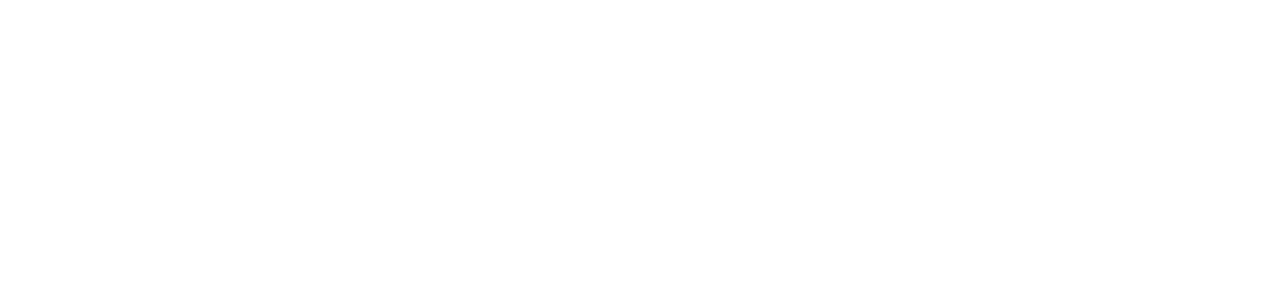
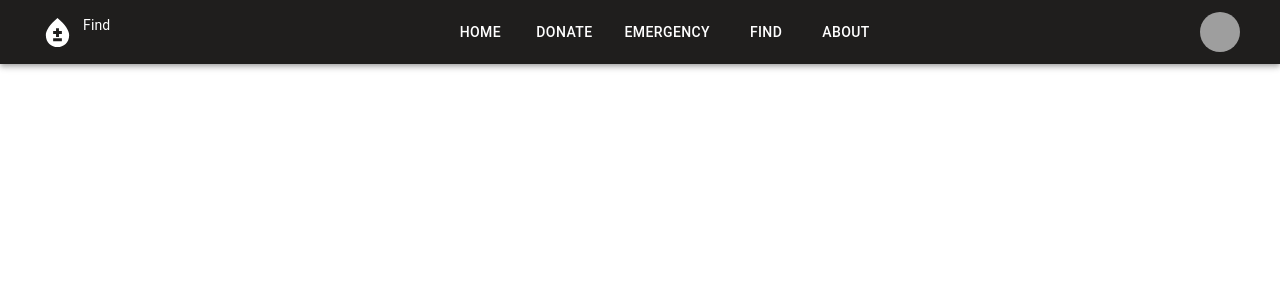
Before and after one commit to sakshyambanjade/GIVE-ME-BLOOD, a React (Create React App) app in the folder client/client/: page /find in a window 1280 px wide. Before the commit this address had no page. Shown: the top 300 px of the page. Built offline with nearby package versions, Linux system fonts and the light colour scheme; grey boxes are pictures that could not be loaded.

Commit message:
navbar changes

```diff
--- a/client/client/src/App.js
+++ b/client/client/src/App.js
@@ -14,10 +14,10 @@
     <Route path="/login" element={<SignInSide/>}/>
     <Route path="/signup" element={<SignIn/>}/>
     <Route path="/" element={<Home/>}/>
-    <Route path="/find " element={<Find/>}/>
-    <Route path="/donate " element={<Donate/>}/>
     <Route path="/about" element={<About/>}/>
     <Route path="/emergency" element={<Emergency/>}/>
+   <Route path="/donate" element={<Donate/>}/>
+   <Route path="/find" element={<Find/>}/>
  </Routes>
    </>
   );
--- a/client/client/src/Components/Navbar.jsx
+++ b/client/client/src/Components/Navbar.jsx
@@ -1,4 +1,4 @@
-import * as React from 'react';
+import React from 'react';
 import AppBar from '@mui/material/AppBar';
 import Box from '@mui/material/Box';
 import Toolbar from '@mui/material/Toolbar';
@@ -12,13 +12,16 @@
 import Tooltip from '@mui/material/Tooltip';
 import MenuItem from '@mui/material/MenuItem';
 import BloodtypeIcon from '@mui/icons-material/Bloodtype';
+import { Link, useLocation } from 'react-router-dom';
 
-const pages = ['Home', 'Donate', 'Emergency','Find','About'];
+const pages = ['Home', 'Donate', 'Emergency', 'Find', 'About'];
 const settings = ['Profile', 'Account', 'Dashboard', 'Logout'];
 
-function ResponsiveAppBar() {
+function Navbar() {
   const [anchorElNav, setAnchorElNav] = React.useState(null);
   const [anchorElUser, setAnchorElUser] = React.useState(null);
+
+  const location = useLocation(); // Get current route location
 
   const handleOpenNavMenu = (event) => {
     setAnchorElNav(event.currentTarget);
@@ -35,15 +38,26 @@
     setAnchorElUser(null);
   };
 
+  // Function to get the name corresponding to the current route
+  const getCurrentRouteName = () => {
+    const pathname = location.pathname;
+    if (pathname === '/') {
+      return 'Home'; // Return 'Home' if the current route is '/'
+    } else {
+      const currentPage = pages.find(page => `/${page.toLowerCase()}` === pathname);
+      return currentPage || "Unknown"; // Return "Unknown" if no matching page is found
+    }
+  };
+
   return (
     <AppBar position="static" sx={{ backgroundColor: '#1F1E1D' }}>
-      <Container maxWidth="xl" sx={{ px: 2 }}> {/* Reduce padding on the Container */}
-        <Toolbar disableGutters sx={{ px: 2 }}> {/* Reduce padding on the Toolbar */}
+      <Container maxWidth="xl" sx={{ px: 2 }}>
+        <Toolbar disableGutters sx={{ px: 2, justifyContent: 'center' }}>
           <Typography
             variant="h6"
             noWrap
-            component="a"
-            href=""
+            component={Link}
+            to="/" // Ensure 'Home' button navigates to the root route
             sx={{
               mr: 2,
               display: { xs: 'none', md: 'flex' },
@@ -55,70 +69,16 @@
             }}
           >
             <BloodtypeIcon fontSize="large"/>
-
+            <Typography variant="body2" color="inherit" sx={{ ml: 1 }}>{getCurrentRouteName()}</Typography>
           </Typography>
 
-          <Box sx={{ flexGrow: 1, display: { xs: 'flex', md: 'none' } }}>
-            <IconButton
-              size="large"
-              aria-label="account of current user"
-              aria-controls="menu-appbar"
-              aria-haspopup="true"
-              onClick={handleOpenNavMenu}
-              sx={{ color: 'white' }}
-            >
-              <MenuIcon />
-            </IconButton>
-            <Menu
-              id="menu-appbar"
-              anchorEl={anchorElNav}
-              anchorOrigin={{
-                vertical: 'bottom',
-                horizontal: 'left',
-              }}
-              keepMounted
-              transformOrigin={{
-                vertical: 'top',
-                horizontal: 'left',
-              }}
-              open={Boolean(anchorElNav)}
-              onClose={handleCloseNavMenu}
-              sx={{
-                display: { xs: 'block', md: 'none' },
-              }}
-            >
-              {pages.map((page) => (
-                <MenuItem key={page} onClick={handleCloseNavMenu}>
-                  <Typography textAlign="center">{page}</Typography>
-                </MenuItem>
-              ))}
-            </Menu>
-          </Box>
-
-          <Typography
-            variant="h5"
-            noWrap
-            component="a"
-            href="#app-bar-with-responsive-menu"
-            sx={{
-              mr: 2,
-              display: { xs: 'flex', md: 'none' },
-              flexGrow: 1,
-              fontFamily: 'monospace',
-              fontWeight: 700,
-              letterSpacing: '.3rem',
-              color: 'white',
-              textDecoration: 'none',
-            }}
-          >
-          <BloodtypeIcon fontSize="large"/>
-          </Typography>
-          <Box sx={{ flexGrow: 1, display: { xs: 'none', md: 'flex' }, justifyContent: 'center' }}> {/* Center the buttons */}
+          <Box sx={{ flexGrow: 1, display: 'flex', justifyContent: 'center' }}>
             {pages.map((page) => (
               <Button
                 key={page}
-                onClick={handleCloseNavMenu}
-                sx={{ my: 1, color: 'white', display: 'block', mx: 1 }} // Adjust margins
+                component={Link}
+                to={page === 'Home' ? '/' : `/${page.toLowerCase()}`} // Correct 'Home' button link
+                sx={{ color: 'white', mx: 1 }}
               >
                 {page}
               </Button>
@@ -128,7 +88,7 @@
           <Box sx={{ flexGrow: 0 }}>
             <Tooltip title="Open settings">
               <IconButton onClick={handleOpenUserMenu} sx={{ p: 0 }}>
-                <Avatar alt="Remy Sharp" src="/static/images/avatar/2.jpg" />
+                <Avatar alt="User Avatar" src="/static/images/avatar.jpg" />
               </IconButton>
             </Tooltip>
             <Menu
@@ -160,4 +120,4 @@
   );
 }
 
-export default ResponsiveAppBar;
+export default Navbar;
--- a/client/client/src/Pages/About.jsx
+++ b/client/client/src/Pages/About.jsx
@@ -1,8 +1,11 @@
 import React from 'react'
+import Navbar from '../Components/Navbar'
 
 function About() {
   return (
-    <div>About</div>
+    <>
+        <Navbar/>
+    </>
   )
 }
 
--- a/client/client/src/Pages/Donate.tsx
+++ b/client/client/src/Pages/Donate.tsx
@@ -1,8 +1,11 @@
 import React from 'react'
+import Navbar from '../Components/Navbar'
 
 function Donate() {
   return (
-    <div>Donate</div>
+    <>
+    <Navbar/>
+    </>
   )
 }
 
--- a/client/client/src/Pages/Emergency.jsx
+++ b/client/client/src/Pages/Emergency.jsx
@@ -1,8 +1,10 @@
 import React from 'react'
+import Navbar from '../Components/Navbar'
 
 function Emergency() {
   return (
-    <div>Emergency</div>
+    <div>    <Navbar/>
+    </div>
   )
 }
 
--- a/client/client/src/Pages/Find.jsx
+++ b/client/client/src/Pages/Find.jsx
@@ -1,8 +1,8 @@
 import React from 'react'
-
+import Navbar from '../Components/Navbar'
 function Find() {
   return (
-    <div>Find</div>
+    <div><Navbar/></div>
   )
 }
 
```
